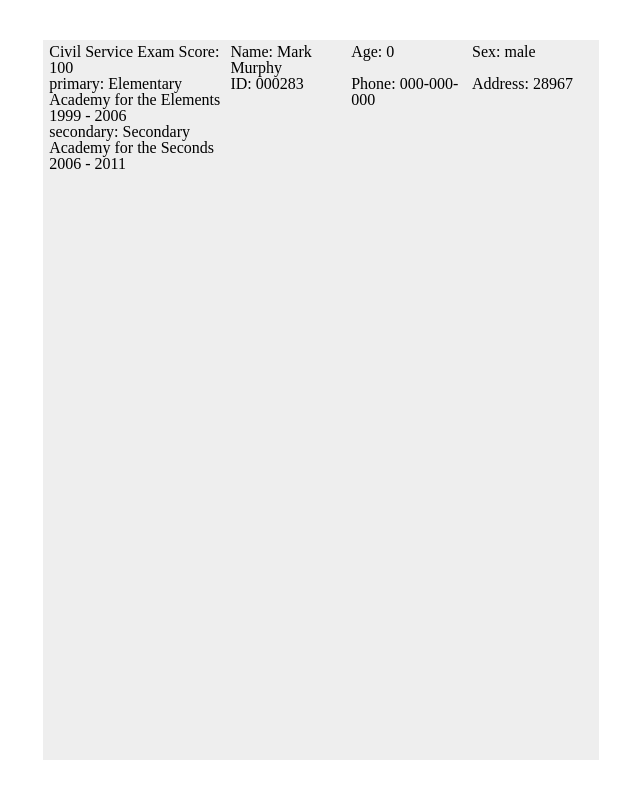
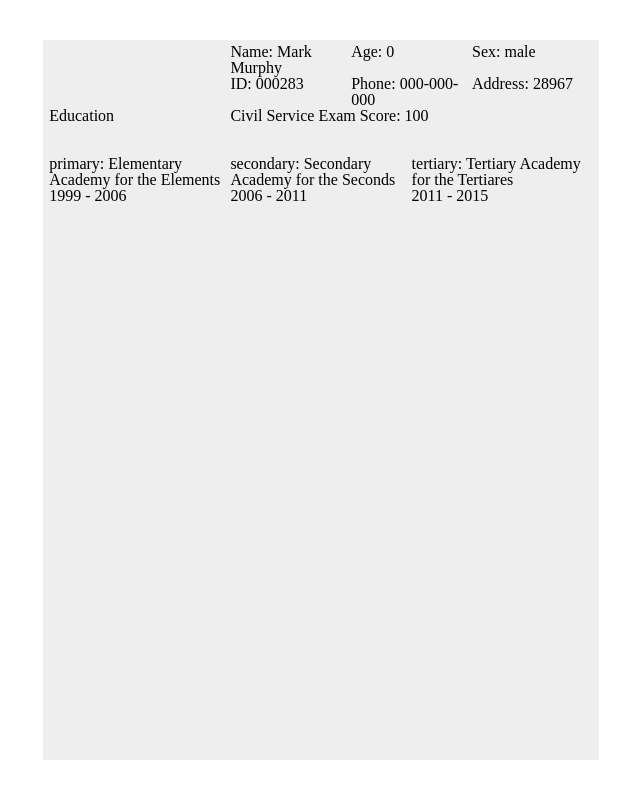
Before and after one commit to boathouse2112/cv_project, a React (Create React App) app: page / in a window 1280 px wide. Shown: the whole page, without its empty margins (319-959 px from the left). Built offline with nearby package versions, Linux system fonts and the light colour scheme.

Commit message:
Add Education styling

```diff
--- /dev/null
+++ b/src/components/Education.css
@@ -0,0 +1,30 @@
+.education {
+  display: grid;
+  grid-template-columns: repeat(3, minmax(10px, 1fr));
+  grid-template-rows: repeat(4, minmax(10px, 1fr));
+  grid-template-areas:
+    'education-title exam-score exam-score'
+    'primary primary primary'
+    'secondary secondary secondary'
+    'tertiary tertiary tertiary';
+}
+
+.education-title {
+  grid-area: education-title;
+}
+
+.exam-score {
+  grid-area: exam-score;
+}
+
+.primary {
+  grid-area: primary;
+}
+
+.secondary {
+  grid-area: secondary;
+}
+
+.tertiary {
+  grid-area: tertiary;
+}
--- a/src/components/Education.tsx
+++ b/src/components/Education.tsx
@@ -1,4 +1,5 @@
 import { Component } from 'react';
+import './Education.css';
 import School, { SchoolData } from './School';
 
 interface EducationData {
@@ -12,9 +13,13 @@ class Education extends Component<EducationData, {}> {
   render() {
     return (
       <div className="education">
-        <div>Civil Service Exam Score: {this.props.examScore}</div>
+        <div className="education-title">Education</div>
+        <div className="exam-score">
+          Civil Service Exam Score: {this.props.examScore}
+        </div>
         <School {...this.props.primary}></School>
         <School {...this.props.secondary}></School>
+        <School {...this.props.tertiary}></School>
       </div>
     );
   }
--- a/src/components/Resume.css
+++ b/src/components/Resume.css
@@ -6,9 +6,16 @@
 
   display: grid;
   grid-template-columns: minmax(10px, 1fr) minmax(10px, 2fr);
-  grid-template-areas: 'none personal-information';
+  grid-auto-rows: minmax(min-content, max-content);
+  grid-template-areas:
+    'none personal-information'
+    'education education';
 }
 
 .personal-information {
   grid-area: personal-information;
 }
+
+.education {
+  grid-area: education;
+}
--- /dev/null
+++ b/src/components/School.css
@@ -0,0 +1,5 @@
+.school {
+  display: flex;
+  flex-direction: row;
+  justify-content: space-between;
+}
```
